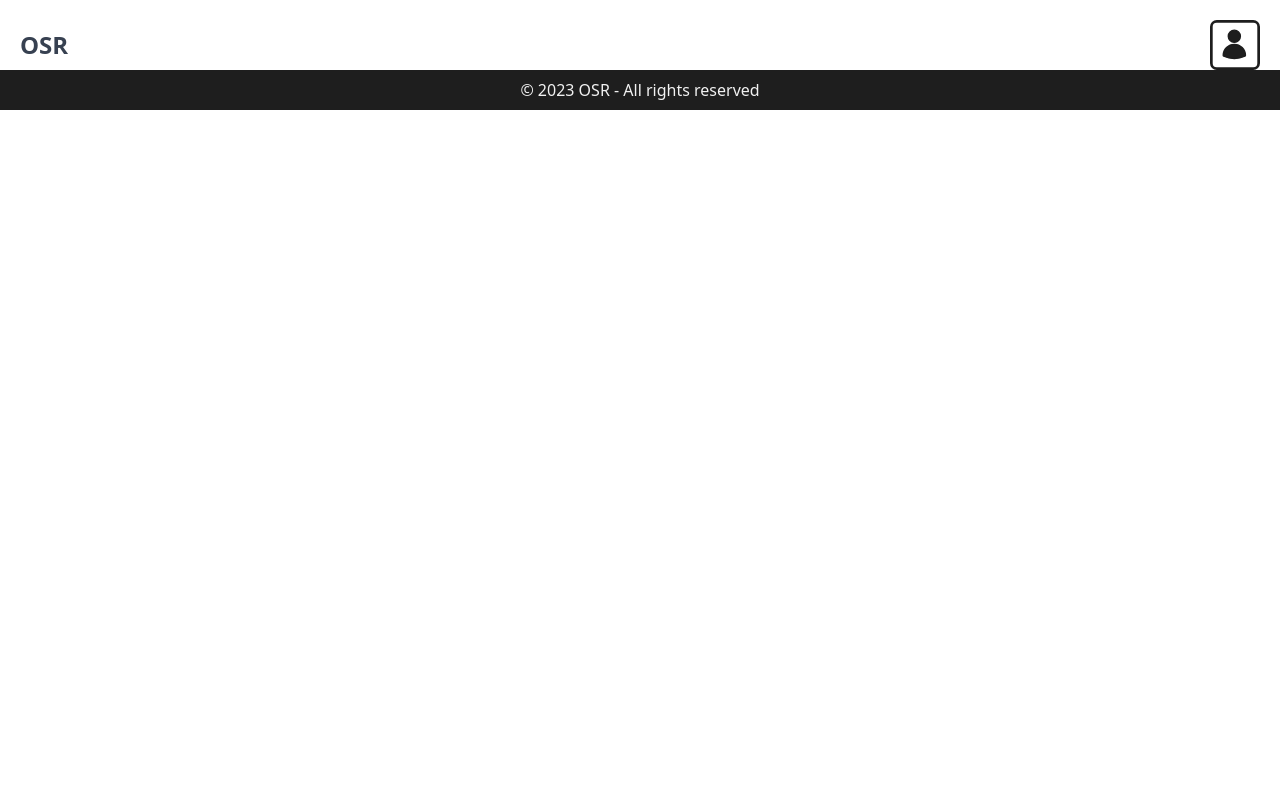
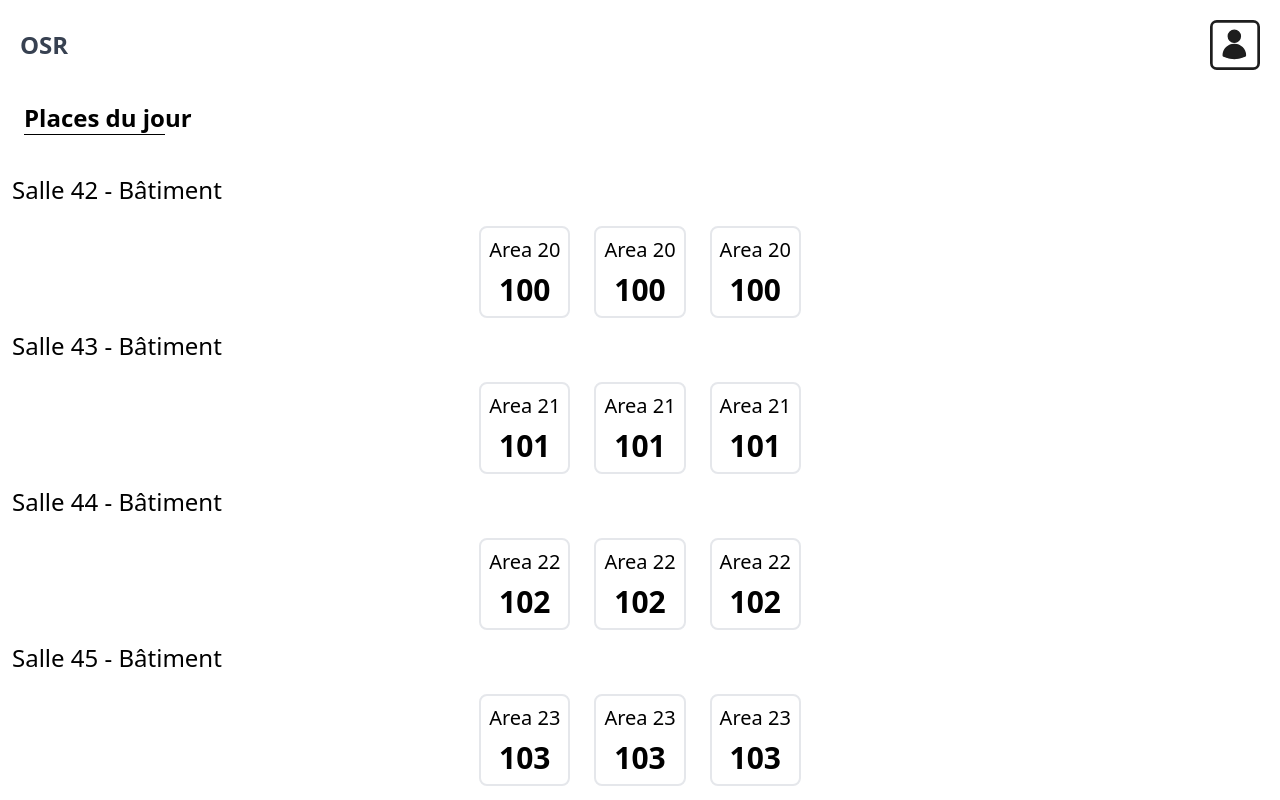
Before and after one commit to cdbschr/reservations, a Vue app: page / in a window 1280 px wide. Both pictures are taken after a click on the button "Places libres du jour". Shown: the top 800 px of the page. Built offline with nearby package versions, Linux system fonts and the light colour scheme.

Commit message:
chore(reservations): add modal to FreePlaces

```diff
--- a/src/components/ModalePage.vue
+++ b/src/components/ModalePage.vue
@@ -58,7 +58,7 @@ v-if="modelValue"
               />
             </svg>
           </button>
-          <div class="mt-3 text-center sm:mt-0 sm:ml-4 sm:text-left flex-grow flex items-center justify-center">
+          <div class="mt-5 mb-10 text-center sm:mt-0 sm:ml-4 sm:text-left flex-grow flex items-center justify-center">
             <slot></slot>
           </div>
         </div>
--- a/src/components/RecapPlace.vue
+++ b/src/components/RecapPlace.vue
@@ -1,9 +1,10 @@
 <script lang="ts">
-import { defineComponent, PropType } from 'vue';
+  import { defineComponent, PropType } from "vue";
 
   interface PlaceData {
     areaName: string;
     placeNumber: number;
+    roomName: string;
   }
 
   export default defineComponent({
@@ -21,13 +22,18 @@ export default defineComponent({
       placeNumber(): number {
         return this.placeData.placeNumber;
       },
+      roomName(): string {
+        return this.placeData.roomName;
+      },
     },
   });
 </script>
 
 <template>
-  <div class="border-2 rounded-lg m-3 p-4 w-1/3">
-    <div class="font-bold text-xl text-center">{{ areaName }}</div>
-    <div class="text-center text-3xl mt-2">{{ placeNumber }}</div>
+  <div @click="$emit('open-modal')">
+    <div class="border-2 rounded-lg mt-1 mb-3 mx-3 py-2 px-2 w-4/10">
+      <div class="font-medium text-xl text-center">{{ areaName }}</div>
+      <div class="font-black text-center text-3xl mt-2">{{ placeNumber }}</div>
+    </div>
   </div>
 </template>
--- a/src/components/SelectContent.vue
+++ b/src/components/SelectContent.vue
@@ -19,9 +19,11 @@ export default defineComponent({
     },
     modelValue: {
       type: String as PropType<string>,
+      default: '',
       required: false,
     },
   },
+  emits: ['update:modelValue'],
   data() {
     return {
       selected: this.modelValue,
@@ -45,7 +47,6 @@ export default defineComponent({
 });
 </script>
 
-
 <template>
   <select
     :id="id"
--- /dev/null
+++ b/src/helpers/infiniteScroll.ts
@@ -0,0 +1,64 @@
+// useInfiniteScroll.ts
+import { Ref, ref, onMounted, onBeforeUnmount, nextTick, watch } from "vue";
+
+interface InfiniteScrollOptions {
+  list: Ref<any[]>;
+  counter: Ref<number>;
+  loadMorePast: () => void;
+  loadMoreFuture: () => void;
+}
+
+export default function useInfiniteScroll({
+  list,
+  counter,
+  loadMorePast,
+  loadMoreFuture,
+}: InfiniteScrollOptions) {
+  let observer: IntersectionObserver | null = null;
+
+  const loadMoreRef = ref<HTMLElement | null>(null);
+
+  watch(counter, (newCount) => {
+    list.value = list.value.slice(0, newCount);
+  });
+
+  onMounted(() => {
+    observer = new IntersectionObserver(([entry]) => {
+      if (entry.isIntersecting) {
+        counter.value += 3;
+      }
+    });
+
+    nextTick(() => {
+      if (loadMoreRef.value) {
+        observer!.observe(loadMoreRef.value);
+      }
+    });
+
+    window.addEventListener("scroll", handleScroll);
+  });
+
+  onBeforeUnmount(() => {
+    window.removeEventListener("scroll", handleScroll);
+    if (observer && loadMoreRef.value) {
+      observer.unobserve(loadMoreRef.value);
+    }
+  });
+
+  function handleScroll() {
+    const bottomOfWindow =
+      document.documentElement.scrollTop + window.innerHeight ===
+      document.documentElement.offsetHeight;
+    const topOfWindow = document.documentElement.scrollTop === 0;
+
+    if (bottomOfWindow) {
+      loadMoreFuture();
+    }
+
+    if (topOfWindow) {
+      loadMorePast();
+    }
+  }
+
+  return { loadMoreRef, handleScroll };
+}
--- a/src/views/FreePlacesOfDayPage.vue
+++ b/src/views/FreePlacesOfDayPage.vue
@@ -1,9 +1,39 @@
 <script setup lang="ts">
   import Header from "../layouts/HeaderApp.vue";
   import Footer from "../layouts/FooterApp.vue";
+  import Title from "../components/TitlePage.vue";
+  import RecapPlace from "../components/RecapPlace.vue";
+  import ModalePage from "../components/ModalePage.vue";
+  import { ref } from "vue";
+
+  const placesData = Array.from({ length: 10 }, (_, i) => ({
+    roomName: `Salle ${i + 42} - Bâtiment`,
+    areaName: `Area ${i + 20}`,
+    placeNumber: i + 100,
+  }));
+
+  const showModal = ref(false);
+  const handleModal = () => (showModal.value = true);
 </script>
 
 <template>
   <Header />
+  <main>
+    <Title text="Places du jour" />
+    <div v-for="roomData in placesData" :key="roomData.roomName">
+      <h2 class="font-medium text-2xl mb-4">{{ roomData.roomName }}</h2>
+      <div class="flex flex-wrap justify-center w-full">
+        <RecapPlace
+          v-for="n in 3"
+          :key="n"
+          :place-data="roomData"
+          @open-modal="handleModal"
+        />
+      </div>
+    </div>
+    <ModalePage v-model="showModal">
+      <button class="px-4 py-2 bg-lime-300 text-white rounded">Réserver</button>
+    </ModalePage>
+  </main>
   <Footer />
 </template>
--- a/src/views/MyReservationsPage.vue
+++ b/src/views/MyReservationsPage.vue
@@ -1,17 +1,15 @@
 <script setup lang="ts">
   import {
     ref,
-    onMounted,
     onBeforeUnmount,
-    computed,
-    watch,
-    nextTick,
+    computed
   } from "vue";
   import Header from "../layouts/HeaderApp.vue";
   import Footer from "../layouts/FooterApp.vue";
   import Title from "../components/TitlePage.vue";
   import InputDate from "../components/InputDate.vue";
   import RecapDate from "../components/RecapDate.vue";
+  import useInfiniteScroll from "../helpers/infiniteScroll";
 
   const reservations = ref([
     {
@@ -178,36 +176,6 @@
     });
   });
 
-  let observer: IntersectionObserver;
-
-  const count = ref(3);
-  const list = ref(sortedReservations.value.slice(0, count.value));
-  const loadMoreRef = ref(null);
-
-  watch(count, (newCount) => {
-    list.value = sortedReservations.value.slice(0, newCount);
-  });
-
-  onMounted(() => {
-    observer = new IntersectionObserver(([entry]) => {
-      if (entry.isIntersecting) {
-        count.value += 3;
-      }
-    });
-
-    nextTick(() => {
-      if (loadMoreRef.value) {
-        observer.observe(loadMoreRef.value);
-      }
-    });
-
-    window.addEventListener("scroll", handleScroll);
-  });
-
-  onBeforeUnmount(() => {
-    window.removeEventListener("scroll", handleScroll);
-  });
-
   const pastCounter = ref(2);
   const futureCounter = ref(2);
 
@@ -243,20 +211,17 @@
     return [...pastReservations.value, ...futureReservations.value];
   });
 
-  function handleScroll() {
-    const bottomOfWindow =
-      document.documentElement.scrollTop + window.innerHeight ===
-      document.documentElement.offsetHeight;
-    const topOfWindow = document.documentElement.scrollTop === 0;
+  // Use the useInfiniteScroll helper
+  let { handleScroll } = useInfiniteScroll({
+    list: displayedReservations,
+    counter: pastCounter,
+    loadMorePast,
+    loadMoreFuture,
+  });
 
-    if (bottomOfWindow) {
-      loadMoreFuture();
-    }
-
-    if (topOfWindow) {
-      loadMorePast();
-    }
-  }
+  onBeforeUnmount(() => {
+    window.removeEventListener("scroll", handleScroll);
+  });
 
   const sectionClass = computed(() => {
     if (pastReservations.value.length === todayIndex) {
--- a/src/views/ReservationPage.vue
+++ b/src/views/ReservationPage.vue
@@ -1,5 +1,5 @@
 <script setup lang="ts">
-  import { ref, computed } from "vue";
+  import { ref, computed, watch } from "vue";
   import Header from "../layouts/HeaderApp.vue";
   import Footer from "../layouts/FooterApp.vue";
   import TitlePage from "../components/TitlePage.vue";
@@ -77,6 +77,15 @@
     resetObject();
     location.reload();
   };
+
+  // à delete
+  watch(
+    reservation,
+    (newVal) => {
+      console.log("Object evolution :", newVal);
+    },
+    { deep: true }
+  );
 </script>
 
 <template>
@@ -152,11 +161,7 @@
           <div>
             <label for="room" class="mb-2">Salle</label>
           </div>
-          <Select
-            v-model="reservation.room"
-            name="salle"
-            :data="rooms"
-          />
+          <Select v-model="reservation.room" name="salle" :data="rooms" />
         </div>
 
         <div class="mb-5">
@@ -175,13 +180,13 @@
           />
         </div>
 
-        <div class="flex justify-around mb-3">
-          <Button type="submit" class="w-4/10">Réserver</Button>
+        <div class="flex justify-center mb-3">
+          <Button type="submit" class="w-4/10 mx-1">Réserver</Button>
           <Button
             type="button"
             text-color="text-red-400"
             border-class=""
-            class="w-4/10"
+            class="w-4/10 mx-1"
             @click="reset"
             >Annuler</Button
           >
```
Also changed, not shown: src/helpers/DateManagement.ts (added). Lines whose indentation alone changed are shown as unchanged.
